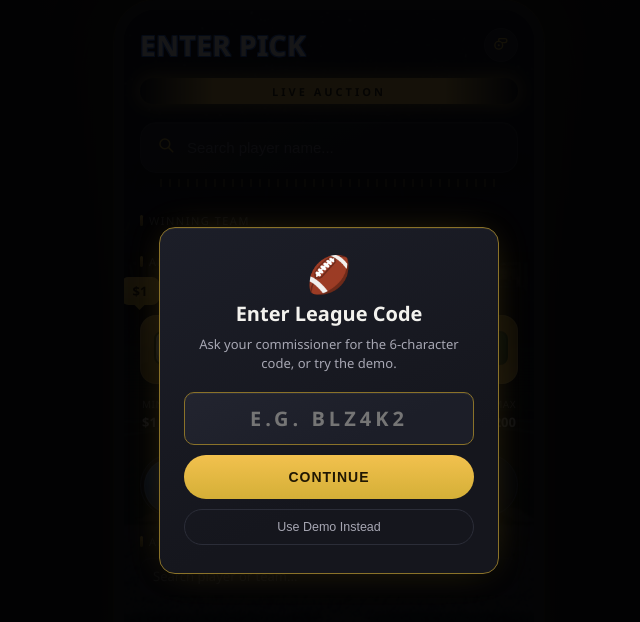
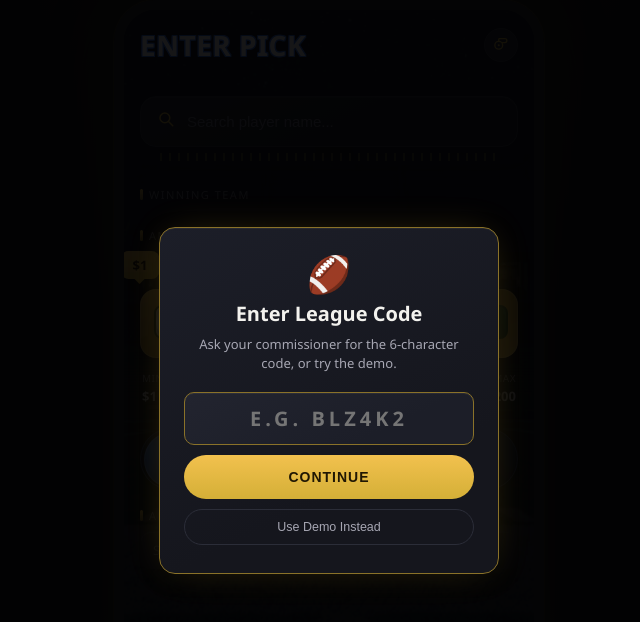
Before and after one commit to dustindame/Reports, a plain HTML site: page player-entry.html in a window 1280 px wide. Shown: the whole page, without its empty margins (311-951 px from the left). Drawn offline with nearby package versions, Linux system fonts and the light colour scheme.

Commit message:
Remove the "LIVE AUCTION" first-down bar under the Enter Pick title
Dropped the gold first-down-line bar and its text entirely, along with
its now-unused CSS. Added back the bottom padding it used to provide
so the header still has breathing room above the search box.

Co-Authored-By: Claude Sonnet 5 <noreply@anthropic.com>

```diff
--- a/player-entry.css
+++ b/player-entry.css
@@ -36,7 +36,7 @@ body {
 /* ---------------- Header ---------------- */
 
 .entry-header {
-  padding: 16px 16px 0;
+  padding: 16px 16px 14px;
   flex: none;
 }
 
@@ -88,23 +88,6 @@ body {
     1px -1px 0 #2f6fed,
     -1px 1px 0 #2f6fed,
     1px 1px 0 #2f6fed;
-}
-
-.first-down-line {
-  margin-top: 14px;
-  height: 26px;
-  border-radius: 999px;
-  background: linear-gradient(90deg, transparent, var(--gold-bright) 20%, var(--gold-bright) 80%, transparent);
-  box-shadow: 0 0 18px 2px rgba(242, 193, 78, 0.55);
-  display: flex;
-  align-items: center;
-  justify-content: center;
-}
-.first-down-text {
-  font-size: 11px;
-  font-weight: 800;
-  letter-spacing: 3px;
-  color: #241a03;
 }
 
 /* ---------------- Main ---------------- */
--- a/player-entry.html
+++ b/player-entry.html
@@ -6,7 +6,7 @@
   <title>Enter Pick</title>
   <link rel="stylesheet" href="shared/theme.css?v=20260728" />
   <link rel="stylesheet" href="shared/league-gate.css?v=20260728b" />
-  <link rel="stylesheet" href="player-entry.css?v=20260728d" />
+  <link rel="stylesheet" href="player-entry.css?v=20260728e" />
 </head>
 <body>
   <div class="phone-frame">
@@ -19,9 +19,6 @@
             <button class="break-toggle-btn" id="breakToggleBtn" hidden>Break</button>
             <a class="setup-link" href="setup.html" aria-label="Draft setup"><span id="setupGear"></span></a>
           </div>
-        </div>
-        <div class="first-down-line">
-          <span class="first-down-text">LIVE AUCTION</span>
         </div>
       </header>
 
```
